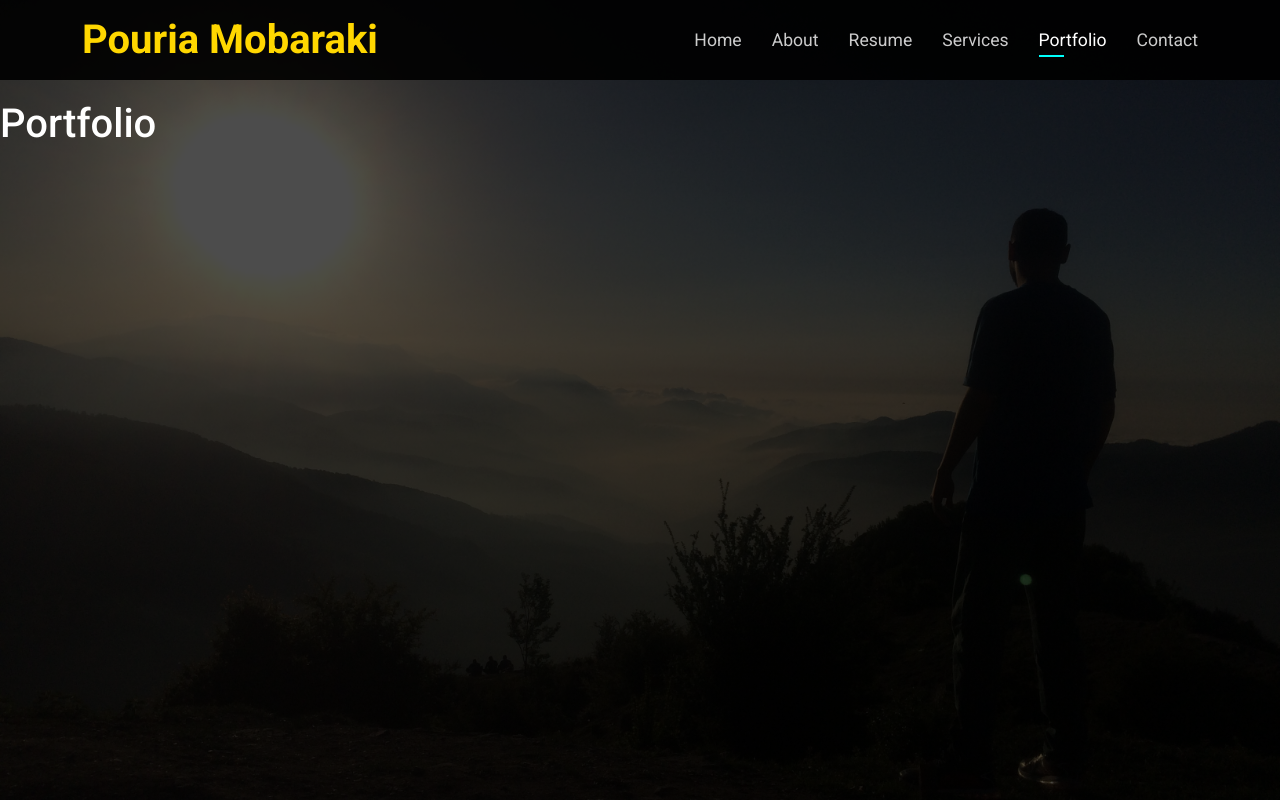
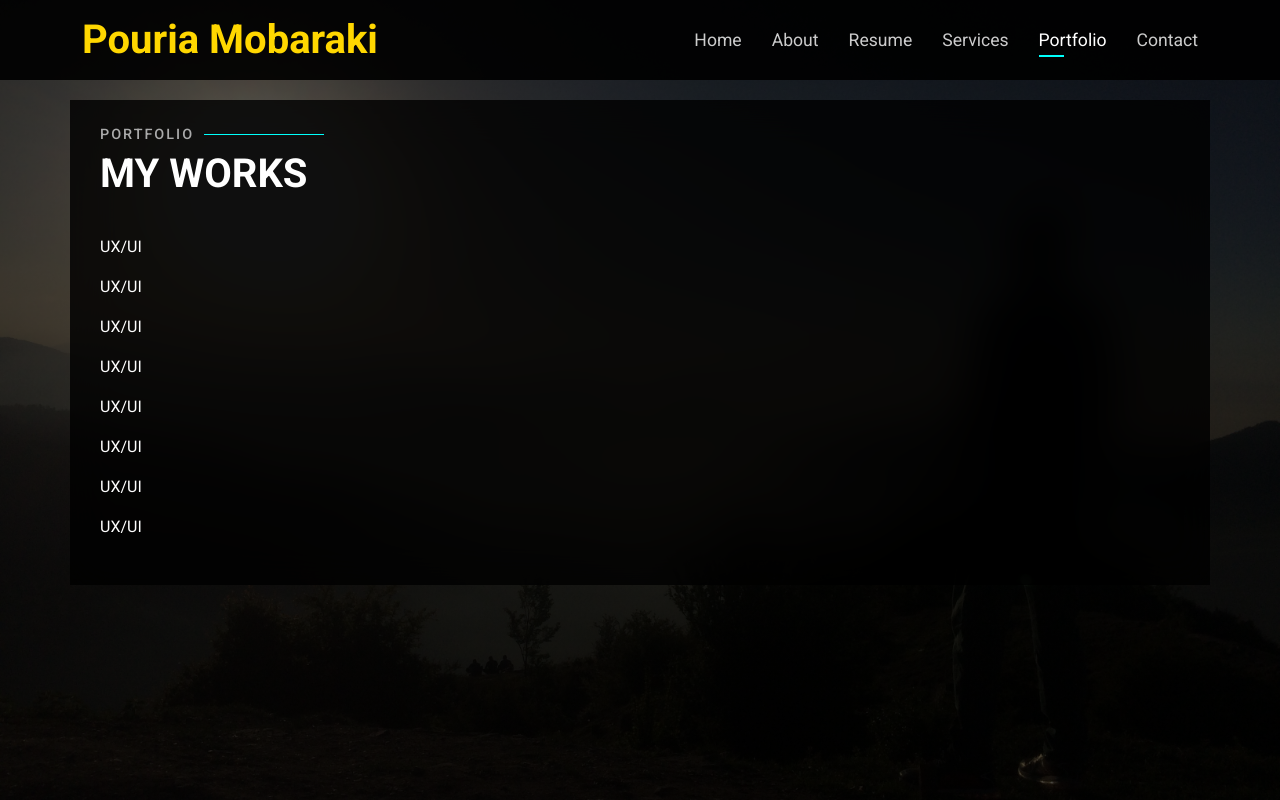
Before and after one commit to pouria-mobaraki/Portfolio-Website, a React (Create React App) app: page / in a window 1280 px wide. Both pictures are taken after a click on the link "Portfolio". Built offline with nearby package versions, Linux system fonts and the light colour scheme.

Commit message:
created portfolio data base and writed some codes in this part

```diff
--- /dev/null
+++ b/public/api/portfolioData.json
@@ -0,0 +1,58 @@
+[
+    {
+        "_id":1,
+        "img":"",
+        "title":"",
+        "brief":"",
+        "category":"UX/UI"
+    },
+    {
+        "_id":2,
+        "img":"",
+        "title":"",
+        "brief":"",
+        "category":"UX/UI"
+    },
+    {
+        "_id":3,
+        "img":"",
+        "title":"",
+        "brief":"",
+        "category":"UX/UI"
+    },
+    {
+        "_id":4,
+        "img":"",
+        "title":"",
+        "brief":"",
+        "category":"UX/UI"
+    },
+    {
+        "_id":5,
+        "img":"",
+        "title":"",
+        "brief":"",
+        "category":"UX/UI"
+    },
+    {
+        "_id":6,
+        "img":"",
+        "title":"",
+        "brief":"",
+        "category":"UX/UI"
+    },
+    {
+        "_id":7,
+        "img":"",
+        "title":"",
+        "brief":"",
+        "category":"UX/UI"
+    },
+    {
+        "_id":8,
+        "img":"",
+        "title":"",
+        "brief":"",
+        "category":"UX/UI"
+    }
+]
--- /dev/null
+++ b/src/data/filterListData.js
@@ -0,0 +1,24 @@
+const filterListData = [
+    {
+        _id:1,
+        name:"All",
+        active:true,
+    },
+    {
+        _id:2,
+        name:"UX/UI",
+        active:false,
+    },
+    {
+        _id:3,
+        name:"Web",
+        active:false,
+    },
+    {
+        _id:4,
+        name:"App",
+        active:false,
+    },
+]
+
+export default filterListData
--- a/src/pages/Portfolio.jsx
+++ b/src/pages/Portfolio.jsx
@@ -1,10 +1,57 @@
-import React from 'react'
+import React,{useState,useEffect} from 'react'
 import './portfolio.css'
+import SectionTitle from '../components/SectionTitle'
+import filterListData from '../data/filterListData'
+
+//  http://localhost:3000/api/portfolioData.json
 
 function Portfolio({reference}) {
+
+const [portfolio,setPortfolio]=useState([])
+const [data,setData]=useState([])
+const [filters,setFilters]=useState(filterListData)
+
+const fetchData =()=> {
+  fetch('http://localhost:3000/api/portfolioData.json')
+  .then(res => res.json())
+  .then(data => {
+    setPortfolio(data)
+    console.log(data);
+
+  }
+  ).catch( e => console.log(e.message)
+  )
+}
+
+useEffect(()=> {
+  fetchData()
+},[])
+
+useEffect(()=> {
+  setData(portfolio)
+},[portfolio])
+
   return (
     <section id="portfolio" className="portfolio" ref={reference}>
-        <h1>Portfolio</h1>
+        <div className="container">
+          <SectionTitle title="Portfolio" subtitle="My Works"/>
+          <div className="row">
+            <div className="col-lg-12 d-flex justify-content-center">
+              <ul id="portfolio-filters">
+
+              </ul>
+            </div>
+          </div>
+          <div className="row portfolio-container">
+          {
+            data && data.length > 0 &&
+            data.map((item)=>(
+              <p key={item._id}>{item.category}</p>
+            ))
+          }
+          </div>
+
+        </div>
     </section>
   )
 }
```
